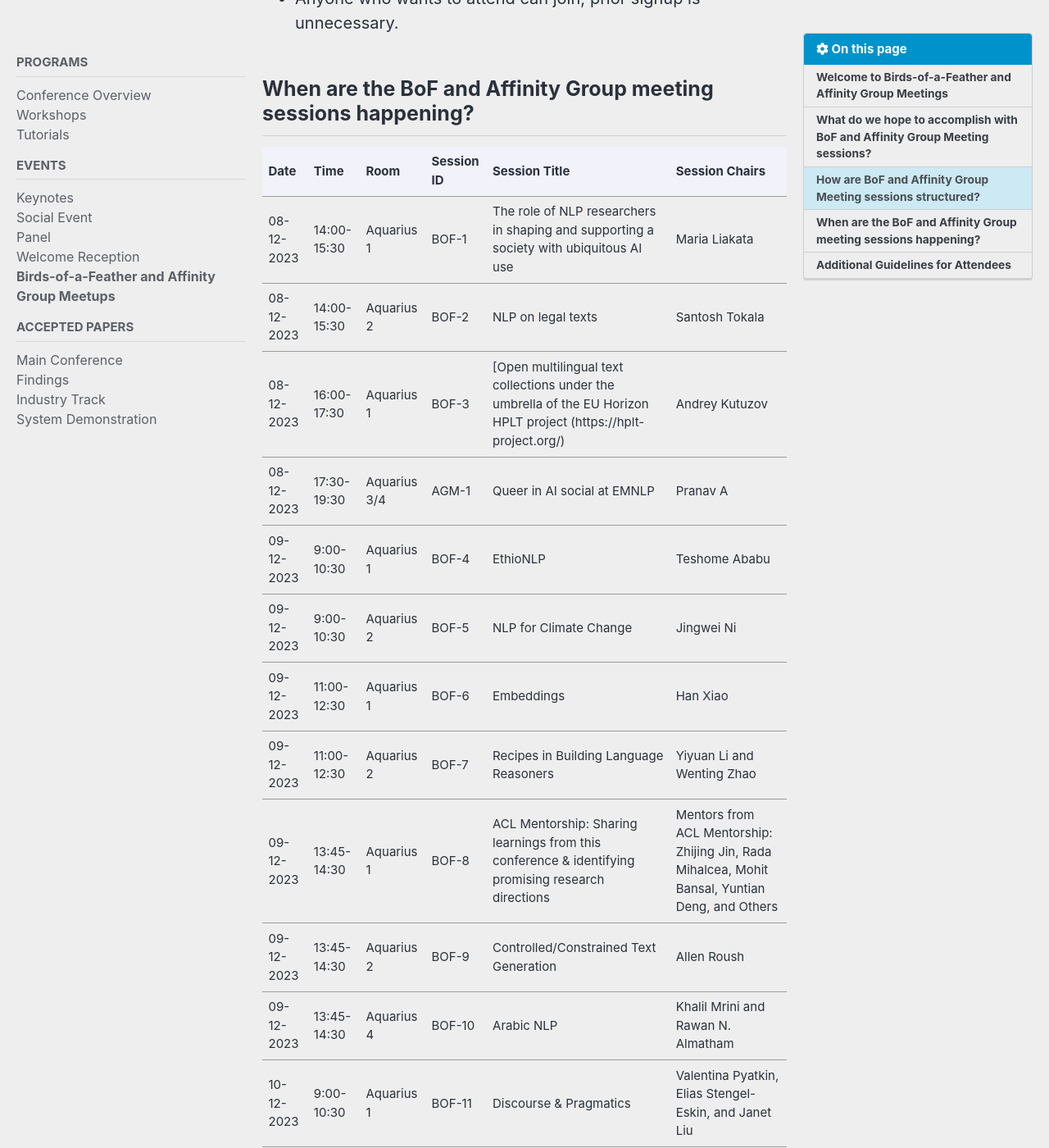
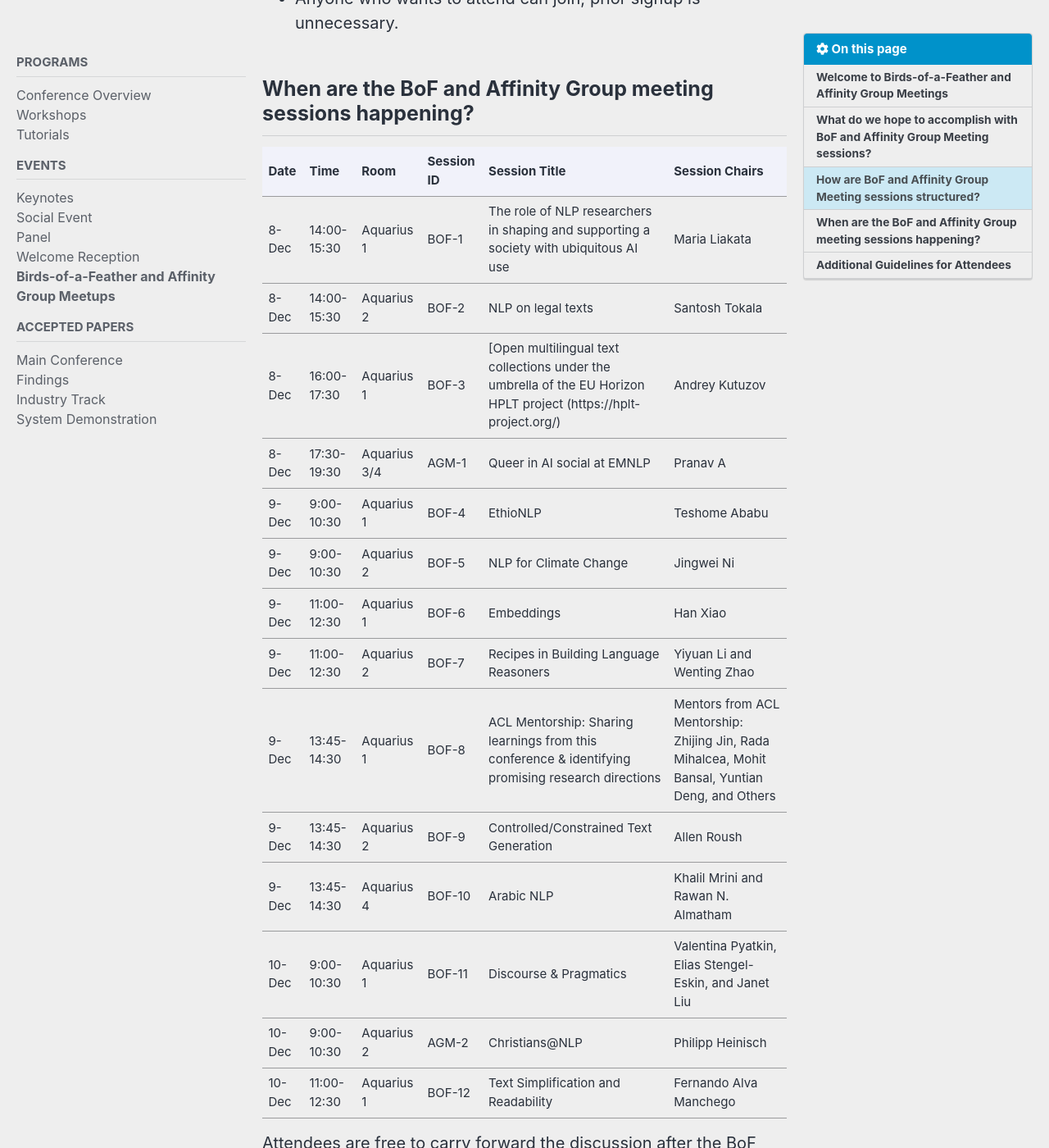
Before and after one commit to acl-org/emnlp-2023, a Jekyll site: the page built from _pages/program/bof.md, in a window 1280 px wide and 1400 px high, scrolled down 1145 px. Shown: the whole window at 82% size. Built offline with Jekyll 4.4.1, drawn with Linux system fonts in a browser that asks for light colours; cached includes are drawn as plain includes; nearby versions of some CDN libraries.

Commit message:
Update bof.md

```diff
--- a/_pages/program/bof.md
+++ b/_pages/program/bof.md
@@ -38,20 +38,20 @@ At EMNLP 2023, we continue the tradition of conducting birds-of-a-feather (or Bo
 
 <table>
   <tr style="background-color:#f1f2fa"><td><b>Date</b></td><td><b>Time</b></td><td><b>Room</b></td><td><b> Session   ID</b></td><td><b>Session Title</b></td><td><b>Session Chairs</b></td></tr>
-<tr><td>08-12-2023</td><td>14:00-15:30</td><td>Aquarius 1</td><td>BOF-1</td><td>The role of NLP researchers in shaping and supporting a society with ubiquitous AI use</td><td>Maria Liakata</td></tr>
-<tr><td>08-12-2023</td><td>14:00-15:30</td><td>Aquarius 2</td><td>BOF-2</td><td>NLP on legal texts</td><td>Santosh Tokala</td></tr>
-<tr><td>08-12-2023</td><td>16:00-17:30</td><td>Aquarius 1</td><td>BOF-3</td><td>[Open multilingual text collections under the umbrella of the EU Horizon HPLT project (https://hplt-project.org/)</td><td>Andrey Kutuzov</td></tr>
-<tr><td>08-12-2023</td><td>17:30-19:30</td><td>Aquarius 3/4</td><td>AGM-1</td><td>Queer in AI social at EMNLP</td><td>Pranav A</td></tr>
-<tr><td>09-12-2023</td><td>9:00-10:30</td><td>Aquarius 1</td><td>BOF-4</td><td>EthioNLP</td><td>Teshome Ababu</td></tr>
-<tr><td>09-12-2023</td><td>9:00-10:30</td><td>Aquarius 2</td><td>BOF-5</td><td>NLP for Climate Change</td><td>Jingwei Ni</td></tr>
-<tr><td>09-12-2023</td><td>11:00-12:30</td><td>Aquarius 1</td><td>BOF-6</td><td>Embeddings</td><td>Han Xiao</td></tr>
-<tr><td>09-12-2023</td><td>11:00-12:30</td><td>Aquarius 2</td><td>BOF-7</td><td>Recipes in Building Language Reasoners</td><td>Yiyuan Li and Wenting Zhao</td></tr>
-<tr><td>09-12-2023</td><td>13:45-14:30</td><td>Aquarius 1</td><td>BOF-8</td><td>ACL Mentorship: Sharing learnings from this conference & identifying promising research directions</td><td>Mentors from ACL Mentorship: Zhijing Jin, Rada Mihalcea, Mohit Bansal, Yuntian Deng, and Others</td></tr>
-<tr><td>09-12-2023</td><td>13:45-14:30</td><td>Aquarius 2</td><td>BOF-9</td><td>Controlled/Constrained Text Generation</td><td>Allen Roush</td></tr>
-<tr><td>09-12-2023</td><td>13:45-14:30</td><td>Aquarius 4</td><td>BOF-10</td><td>Arabic NLP</td><td>Khalil Mrini and Rawan N. Almatham</td></tr>
-<tr><td>10-12-2023</td><td>9:00-10:30</td><td>Aquarius 1</td><td>BOF-11</td><td>Discourse & Pragmatics</td><td>Valentina Pyatkin, Elias Stengel-Eskin, and Janet Liu</td></tr>
-<tr><td>10-12-2023</td><td>9:00-10:30</td><td>Aquarius 2</td><td>AGM-2</td><td>Christians@NLP</td><td>Philipp Heinisch</td></tr>
-<tr><td>10-12-2023</td><td>11:00-12:30</td><td>Aquarius 1</td><td>BOF-12</td><td>Text Simplification and Readability</td><td>Fernando Alva Manchego</td></tr>
+<tr><td>8-Dec</td><td>14:00-15:30</td><td>Aquarius 1</td><td>BOF-1</td><td>The role of NLP researchers in shaping and supporting a society with ubiquitous AI use</td><td>Maria Liakata</td></tr>
+<tr><td>8-Dec</td><td>14:00-15:30</td><td>Aquarius 2</td><td>BOF-2</td><td>NLP on legal texts</td><td>Santosh Tokala</td></tr>
+<tr><td>8-Dec</td><td>16:00-17:30</td><td>Aquarius 1</td><td>BOF-3</td><td>[Open multilingual text collections under the umbrella of the EU Horizon HPLT project (https://hplt-project.org/)</td><td>Andrey Kutuzov</td></tr>
+<tr><td>8-Dec</td><td>17:30-19:30</td><td>Aquarius 3/4</td><td>AGM-1</td><td>Queer in AI social at EMNLP</td><td>Pranav A</td></tr>
+<tr><td>9-Dec</td><td>9:00-10:30</td><td>Aquarius 1</td><td>BOF-4</td><td>EthioNLP</td><td>Teshome Ababu</td></tr>
+<tr><td>9-Dec</td><td>9:00-10:30</td><td>Aquarius 2</td><td>BOF-5</td><td>NLP for Climate Change</td><td>Jingwei Ni</td></tr>
+<tr><td>9-Dec</td><td>11:00-12:30</td><td>Aquarius 1</td><td>BOF-6</td><td>Embeddings</td><td>Han Xiao</td></tr>
+<tr><td>9-Dec</td><td>11:00-12:30</td><td>Aquarius 2</td><td>BOF-7</td><td>Recipes in Building Language Reasoners</td><td>Yiyuan Li and Wenting Zhao</td></tr>
+<tr><td>9-Dec</td><td>13:45-14:30</td><td>Aquarius 1</td><td>BOF-8</td><td>ACL Mentorship: Sharing learnings from this conference & identifying promising research directions</td><td>Mentors from ACL Mentorship: Zhijing Jin, Rada Mihalcea, Mohit Bansal, Yuntian Deng, and Others</td></tr>
+<tr><td>9-Dec</td><td>13:45-14:30</td><td>Aquarius 2</td><td>BOF-9</td><td>Controlled/Constrained Text Generation</td><td>Allen Roush</td></tr>
+<tr><td>9-Dec</td><td>13:45-14:30</td><td>Aquarius 4</td><td>BOF-10</td><td>Arabic NLP</td><td>Khalil Mrini and Rawan N. Almatham</td></tr>
+<tr><td>10-Dec</td><td>9:00-10:30</td><td>Aquarius 1</td><td>BOF-11</td><td>Discourse & Pragmatics</td><td>Valentina Pyatkin, Elias Stengel-Eskin, and Janet Liu</td></tr>
+<tr><td>10-Dec</td><td>9:00-10:30</td><td>Aquarius 2</td><td>AGM-2</td><td>Christians@NLP</td><td>Philipp Heinisch</td></tr>
+<tr><td>10-Dec</td><td>11:00-12:30</td><td>Aquarius 1</td><td>BOF-12</td><td>Text Simplification and Readability</td><td>Fernando Alva Manchego</td></tr>
 </table>
 
 Attendees are free to carry forward the discussion after the BoF and Affinity Group Meeting sessions end (or even continue in the same room if it is available!).
```
